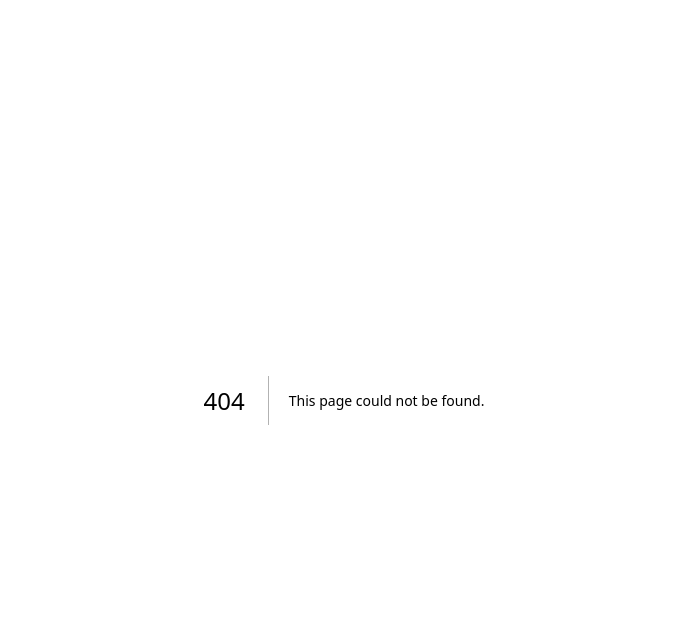
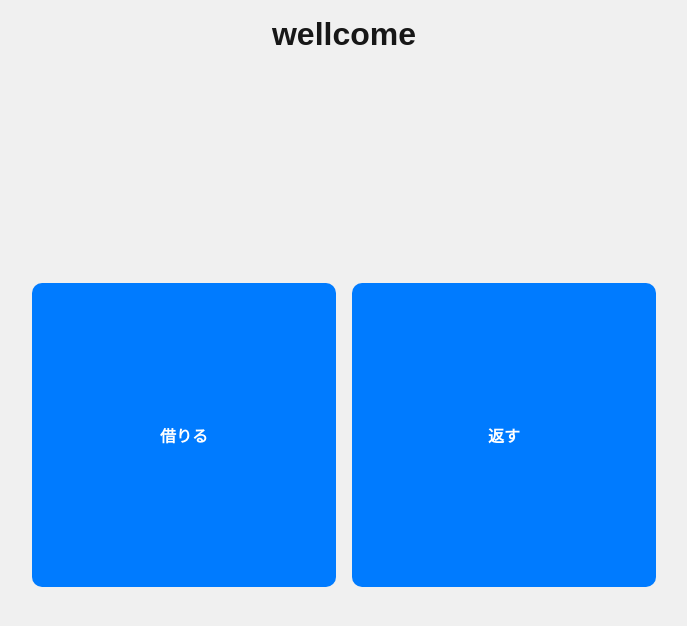
Before and after one commit to Hosi121/Bibliotheca, a Next.js app in the folder frontend/: page /user in a window 1280 px wide. Before the commit this address had no page. Shown: the top 626 px of the page, without its empty margins (296-983 px from the left). Built offline with nearby package versions, Linux system fonts and the light colour scheme.

Commit message:
feat:ユーザー画面

```diff
--- a/frontend/src/app/(non-auth)/login/page.tsx
+++ b/frontend/src/app/(non-auth)/login/page.tsx
@@ -2,11 +2,13 @@
 
 import { Form } from "@/app/components/common/form/form";
 import { Button } from "@/app/components/common/button/button";
-import "@/style/login.scss";
+import { Text } from "@/app/components/common/text/text";
+import "@/style/page/login.scss";
 
 export const Page = () => {
   return (
     <div className="login">
+      <Text variant={"h1"}>Bibliotheca</Text>
       <Form label="ID" type={"inline"} setter={() => {}} />
       <Form label="パスワード" type={"inline"} setter={() => {}} />
       <Button label={"ログイン"} type={"minimal"} />
--- /dev/null
+++ b/frontend/src/app/(with-auth)/user/page.tsx
@@ -0,0 +1,29 @@
+'use client'
+
+import { Button } from "@/app/components/common/button/button";
+import "@/style/page/user.scss";
+import { useRouter } from "next/navigation";
+
+const Page = () =>
+{
+  const router = useRouter();
+  return (
+    <div className="user">
+      <h1 className="user-title">wellcome</h1>
+      <div className="user-buttons">
+        <Button
+          label={"借りる"}
+          type={"main"}
+          onClick={() => router.push("/user/borrow")}
+        />
+        <Button
+          label={"返す"}
+          type={"main"}
+          onClick={() => router.push("/user/return")}
+        />
+      </div>
+    </div>
+  );
+}
+
+export default Page;
--- a/frontend/src/app/globals.css
+++ b/frontend/src/app/globals.css
@@ -1,14 +1,14 @@
 :root {
-  --background: #ffffff;
+  --background: #f0f0f0;
   --foreground: #171717;
 }
 
-@media (prefers-color-scheme: dark) {
+/* @media (prefers-color-scheme: dark) {
   :root {
     --background: #0a0a0a;
     --foreground: #ededed;
   }
-}
+} */
 
 html,
 body {
@@ -35,8 +35,8 @@ a {
   text-decoration: none;
 }
 
-@media (prefers-color-scheme: dark) {
+/* @media (prefers-color-scheme: dark) {
   html {
     color-scheme: dark;
   }
-}
+} */
--- a/frontend/src/style/bookColumn.scss
+++ b/frontend/src/style/bookColumn.scss
@@ -4,7 +4,6 @@
   align-items: center;
   gap: 1rem;
   padding: 0.75rem 1rem;
-  background-color: #fff;
   border: 1px solid #ccc;
   border-radius: 6px;
 
@@ -15,12 +14,10 @@
   &__id {
     text-align: center;
     font-weight: bold;
-    color: #333;
   }
 
   &__title {
     font-weight: bold;
-    color: #444;
     white-space: nowrap; // テキストを1行で表示
     overflow: hidden; // 内容が溢れた場合は隠す
     text-overflow: ellipsis; // 溢れた場合に省略記号を表示
@@ -28,7 +25,6 @@
 
   &__isbn {
     text-align: center;
-    color: #555;
   }
 
   &__button {
--- a/frontend/src/style/button.scss
+++ b/frontend/src/style/button.scss
@@ -30,10 +30,8 @@
     border-radius: 10px;
     padding: 0;
     font-size: 25px;
-    width: 33.33%; // 画面の3分の1
+    width: 80px; // 画面の3分の1
     aspect-ratio: 1 / 1; // 正方形
-    min-width: 100px; // 最低幅
-    min-height: 100px; // 最低高さ
   }
 
   &-minimal {
@@ -46,7 +44,7 @@
     border-radius: 10px;
     padding: 0;
     font-size: 18px;
-    width: 20%; // 画面の5分の1
+    width: 40px;
     aspect-ratio: 1 / 1; // 正方形
     min-width: 80px; // 最低幅
     min-height: 80px; // 最低高さ
--- a/frontend/src/style/login.scss
+++ b/frontend/src/style/page/login.scss
@@ -4,7 +4,5 @@
   align-items: center;
   justify-content: center;
   min-height: 100vh;
-  background-color: #f0f0f0;
-  /* 背景色を少し薄いグレーに */
   gap: 10px;
 }
--- /dev/null
+++ b/frontend/src/style/page/user.scss
@@ -0,0 +1,36 @@
+.user {
+  display: flex;
+  flex-direction: column;
+  align-items: center;
+  justify-content: flex-start;
+  min-height: 100vh;
+  padding: 1rem;
+  box-sizing: border-box;
+
+  &-title {
+    margin-bottom: 2rem;
+    font-size: 2rem;
+    text-align: center;
+    width: 100%;
+  }
+
+  &-buttons {
+    display: flex;
+    flex-wrap: wrap;
+    justify-content: center;
+    align-items: center;
+    gap: 1rem;
+    width: 50%;
+    margin-top: auto;
+    margin-bottom: auto;
+
+    button {
+      flex: 1;
+      max-width: 100%;
+      padding: 1rem;
+      font-size: 1rem;
+      text-align: center;
+      box-sizing: border-box;
+    }
+  }
+}
```
Also changed, not shown: frontend/src/app/(with-auth)/user/borrow/page.tsx (added, +30 -0 lines), frontend/src/app/(with-auth)/user/return/page.tsx (added, +30 -0 lines).
